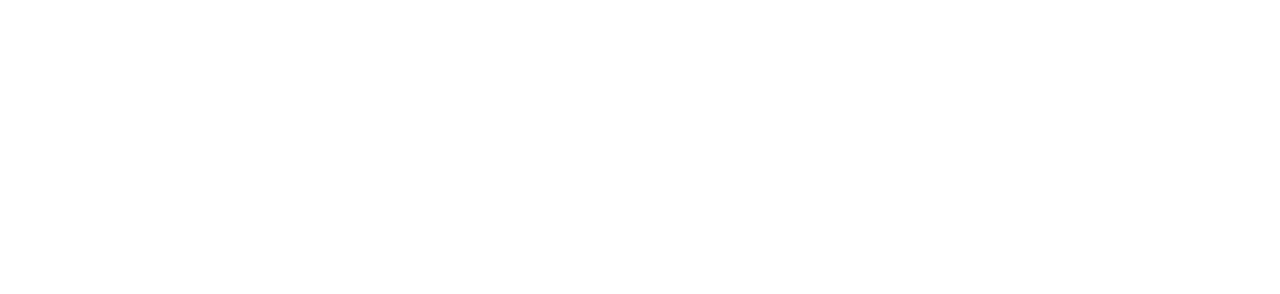
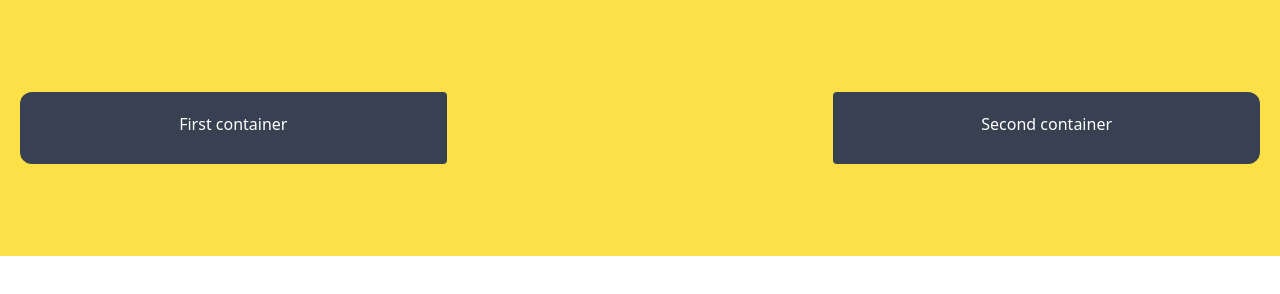
Before and after one commit to YawaB/tailwind-training, a plain HTML site: page index.html in a window 1280 px wide. Drawn offline with nearby package versions, Linux system fonts and the light colour scheme.

Commit message:
intro done

```diff
--- a/index.html
+++ b/index.html
@@ -1,5 +1,6 @@
 <!DOCTYPE html>
 <html lang="en">
+
 <head>
     <meta charset="UTF-8">
     <meta http-equiv="X-UA-Compatible" content="IE=edge">
@@ -8,7 +9,16 @@
     <title>Tailwind</title>
 
 </head>
+
 <body>
+    <div class="h-64 text-center text-white flex flex-col py-5 md:flex-row justify-between items-center bg-yellow-300">
+        <div class="w-1/3 h-1/3 bg-gray-700 pt-5 rounded md:rounded-l-xl md:ml-5">
+            First container
+        </div>
+        <div class="w-1/3 h-1/3 bg-gray-700 pt-5 rounded md:rounded-r-xl md:mr-5">
+            Second container
+        </div>
+    </div>
+</body>
 
-</body>
 </html>
```
